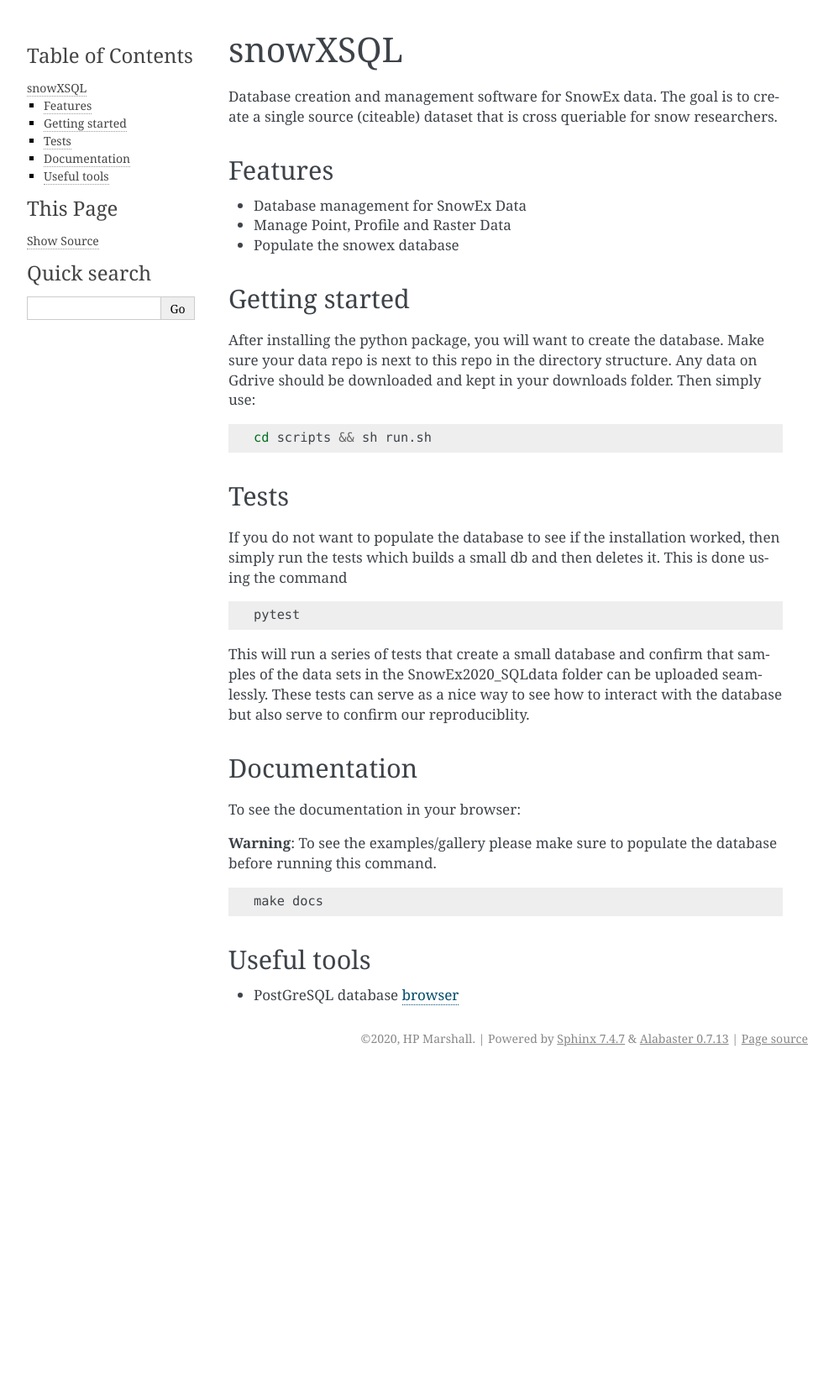
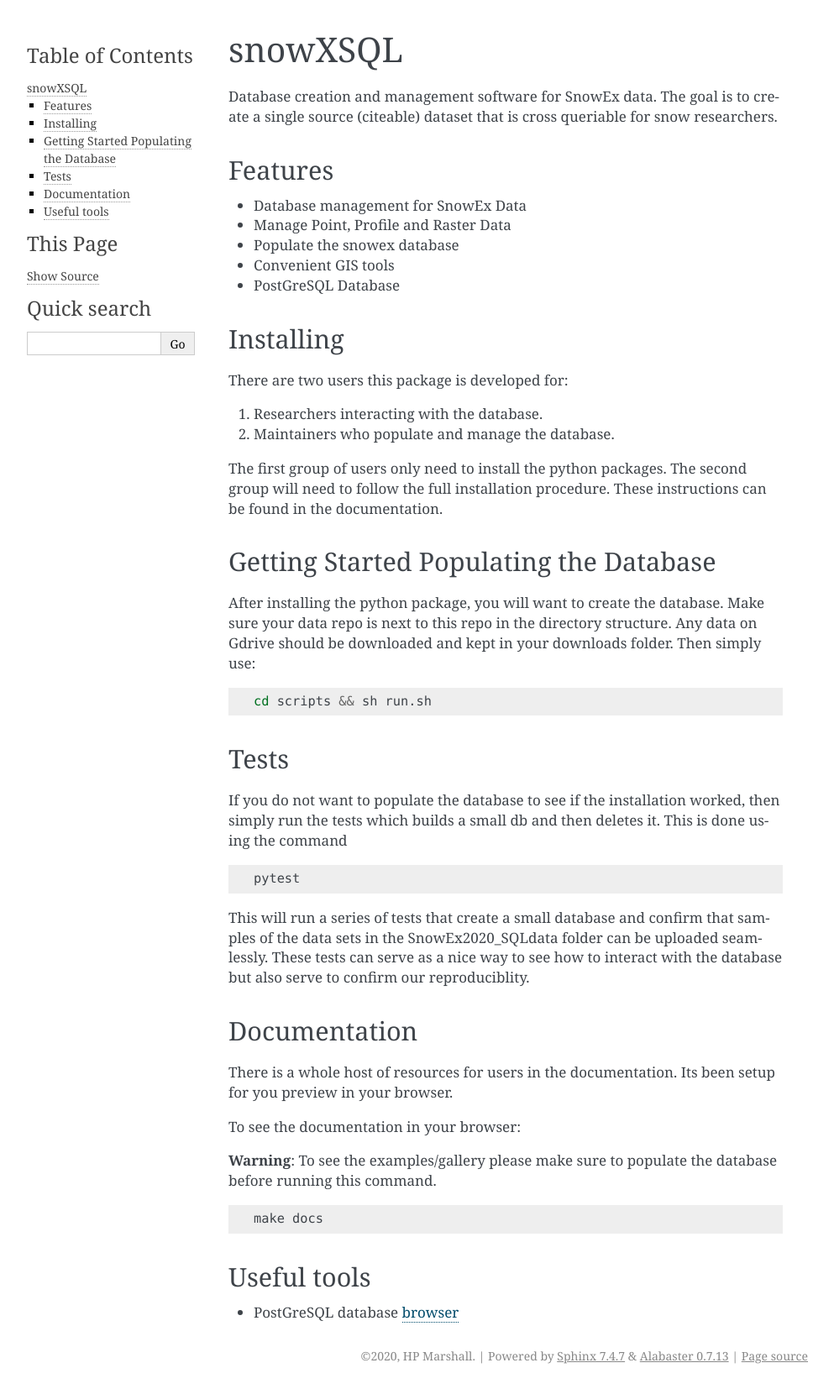
Before and after one commit to SnowEx/snowexsql, a Sphinx documentation site: the page built from docs/readme.rst, in a window 1280 px wide. Shown: the whole page at 84% size, without its empty margins (148-1141 px from the left). Built offline with Sphinx 7.4.7, drawn with Linux system fonts in a browser that asks for light colours; pages that are not in the unit, such as notebooks, are missing from menus; before the commit the page ends 1276 px from its top, so only the background shows below that.

```diff
--- a/README.rst
+++ b/README.rst
@@ -12,10 +12,25 @@ Features
 * Database management for SnowEx Data
 * Manage Point, Profile and Raster Data
 * Populate the snowex database
+* Convenient GIS tools
+* PostGreSQL Database
 
 
-Getting started
----------------
+Installing
+----------
+
+There are two users this package is developed for:
+
+1. Researchers interacting with the database.
+2. Maintainers who populate and manage the database.
+
+The first group of users only need to install the python packages.
+The second group will need to follow the full installation procedure. These
+instructions can be found in the documentation.
+
+
+Getting Started Populating the Database
+---------------------------------------
 
 After installing the python package, you will want to create the database. Make
 sure your data repo is next to this repo in the directory structure. Any data
@@ -47,6 +62,8 @@ interact with the database but also serve to confirm our reproduciblity.
 Documentation
 -------------
 
+There is a whole host of resources for users in the documentation. Its been
+setup for you preview in your browser.
 
 To see the documentation in your browser:
 
--- a/docs/contributing.rst
+++ b/docs/contributing.rst
@@ -48,9 +48,9 @@ Examples
 This project can always use examples of using the data. To add an example
 simply create a new jupyter notebook under `docs/gallery`. Name the notebook
 `<your_project>_example.ipynb`. Note it must have the `_example` to be found by
-sphinx. Once you have created it, if you produce any figures, add the following
-tags to your notebook cell that produces the figure of interest to make nice
-previews.
+sphinx (documentation software). Once you have created it, if you produce any
+figures, add the following tags to your notebook cell that produces the figure
+of interest to make nice previews.
 
 * `nbsphinx-thumbnail`
 * `nbsphinx-gallery`
```
Also changed, not shown: 1 other file.
